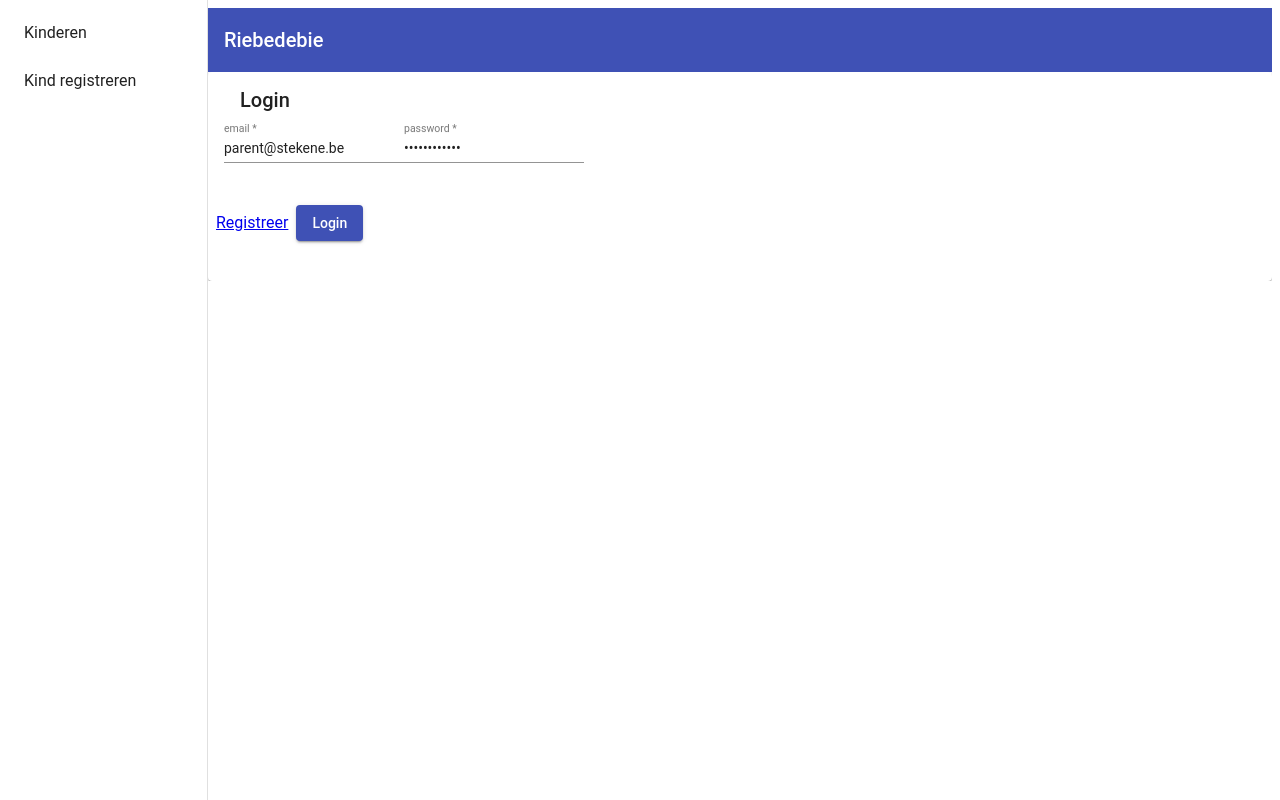
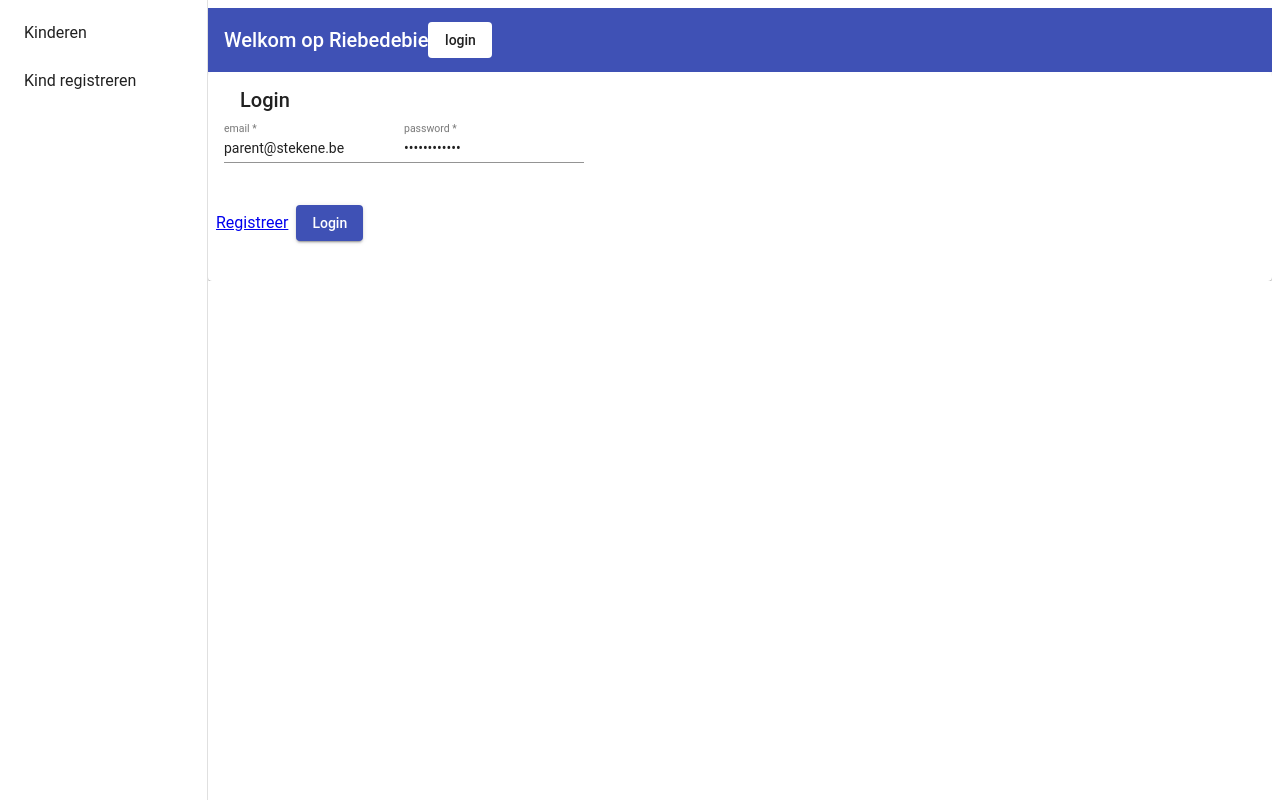
Before and after one commit to LeonPaelinck/RiebedebieAppPrivate, an Angular app in the folder Assignment/client/: page /login in a window 1280 px wide. Built offline with nearby package versions, Linux system fonts and the light colour scheme.

Commit message:
update navigatiebalk

```diff
--- a/Assignment/client/src/app/main-nav/main-nav.component.html
+++ b/Assignment/client/src/app/main-nav/main-nav.component.html
@@ -19,8 +19,21 @@
         *ngIf="isHandset$ | async">
         <mat-icon aria-label="Side nav toggle icon">Navigatie</mat-icon>
       </button>
-      <span>{{titel}}</span>
-
+      <span>Welkom op {{titel}}   </span>
+      <span class="fill-space"></span>
+      <span *ngIf="loggedInUser$ | async as user; else loginTemplate">
+        {{ user }}
+        <button (click)="logout()" mat-flat-button>
+          logout
+        </button>
+      </span>
+      <ng-template #loginTemplate>
+        <span>
+          <button (click)="login()" mat-flat-button>
+            login
+          </button>
+        </span>
+      </ng-template>
     </mat-toolbar>
     <ng-content></ng-content>
   </mat-sidenav-content>
--- a/Assignment/client/src/app/main-nav/main-nav.component.ts
+++ b/Assignment/client/src/app/main-nav/main-nav.component.ts
@@ -2,6 +2,8 @@ import { Component } from '@angular/core';
 import { BreakpointObserver, Breakpoints } from '@angular/cdk/layout';
 import { Observable } from 'rxjs';
 import { map, shareReplay } from 'rxjs/operators';
+import { Router } from '@angular/router';
+import { AuthenticationService } from '../user/authentication.service';
 
 @Component({
   selector: 'app-main-nav',
@@ -9,14 +11,27 @@ import { map, shareReplay } from 'rxjs/operators';
   styleUrls: ['./main-nav.component.css']
 })
 export class MainNavComponent {
-  titel = 'Riebedebie';
+  titel = "Riebedebie";
+  loggedInUser$ = this._authenticationService.user$;
 
-  isHandset$: Observable<boolean> = this.breakpointObserver.observe(Breakpoints.Handset)
+  isHandset$: Observable<boolean> = this.breakpointObserver
+    .observe(Breakpoints.Handset)
     .pipe(
-      map(result => result.matches),
+      map((result) => result.matches),
       shareReplay()
     );
 
-  constructor(private breakpointObserver: BreakpointObserver) {}
+  constructor(
+    private breakpointObserver: BreakpointObserver,
+    private _authenticationService: AuthenticationService,
+    private _router: Router
+  ) {}
 
+  logout() {
+    this._authenticationService.logout();
+  }
+  login() {
+    console.log('login');
+    this._router.navigate(['/login']);
+  }
 }
```
